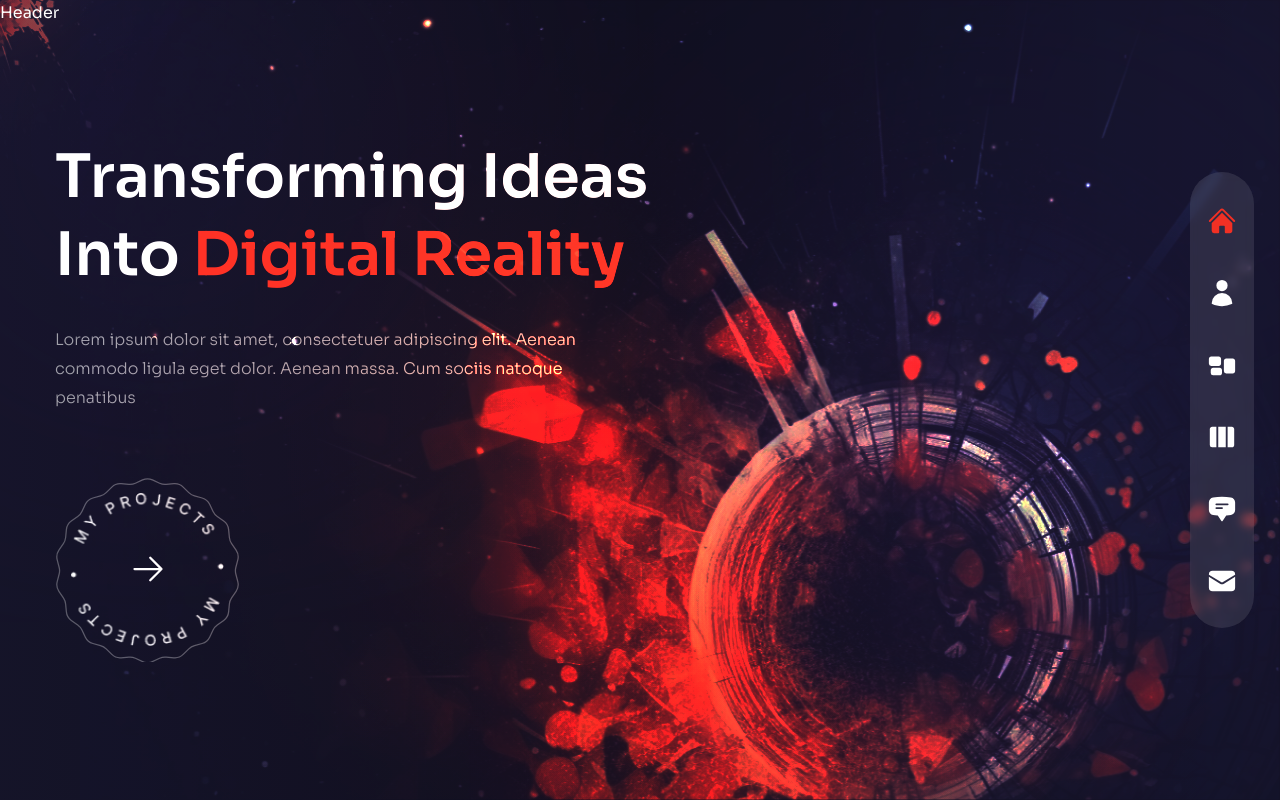
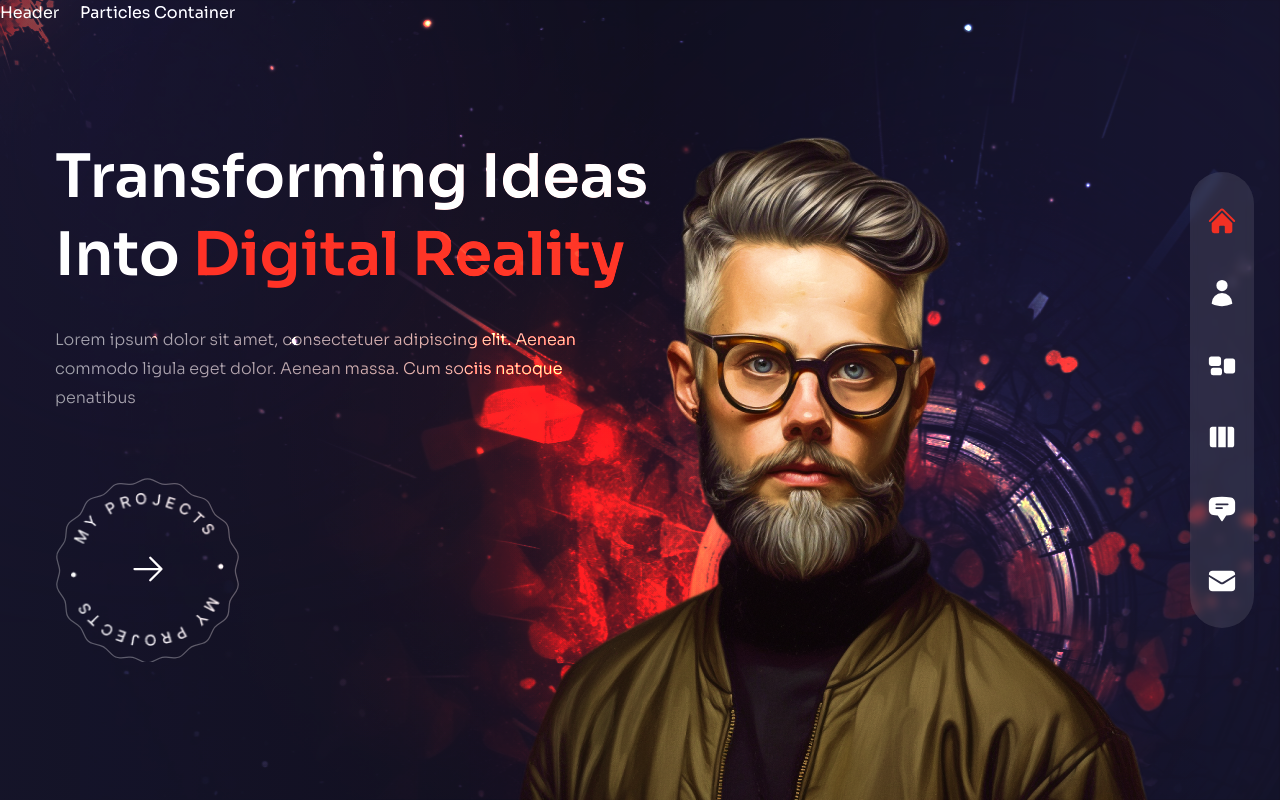
Before and after one commit to kishwerjabeen/mujtaba-portfolios, a Next.js app: page / in a window 1280 px wide. Built offline with nearby package versions, Linux system fonts and the light colour scheme.

Commit message:
Avatar done

```diff
--- a/components/Avatar.js
+++ b/components/Avatar.js
@@ -1,5 +1,19 @@
+//next image
+import Image from "next/image";
 const Avatar = () => {
-  return <div>Avatar</div>;
+  return (
+    <div className="hidden  xl:flex xl:max-w-none">
+
+      <Image
+        src={'/avatar.png'}
+        width={737}
+        height={678}
+        alt=''
+        className="translate-z-0 w-full h-full"
+      />
+
+    </div>
+  );
 };
 
 export default Avatar;
--- a/pages/index.js
+++ b/pages/index.js
@@ -75,8 +75,27 @@
         <div className="bg-none xl:bg-explosion xl:bg-cover xl:bg-right xl:bg-no-repeat w-full h-full absolute mix-blend-color-dodge translate-z-0  ">
 
         </div>
+
+        {/* particles  */}
+
+
+          <ParticlesContainer />
+
+
+
+        {/* Avatar img*/}
+        <motion.div
+          variants={fadeIn('up', 0.5)}
+          initial='hidden'
+          animate='show'
+          exit='hidden'
+          transition={{ duration: 1, ease: 'easeInOut' }}
+          className="w-full h-full max-w-[737px] max-h-[678px] absolute -bottom-32 lg:bottom-0 lg:right-[8%]">
+
+          <Avatar />
+        </motion.div>
       </div>
-    </div>
+    </div >
   );
 };
 
```
Lines whose indentation alone changed are shown as unchanged.
